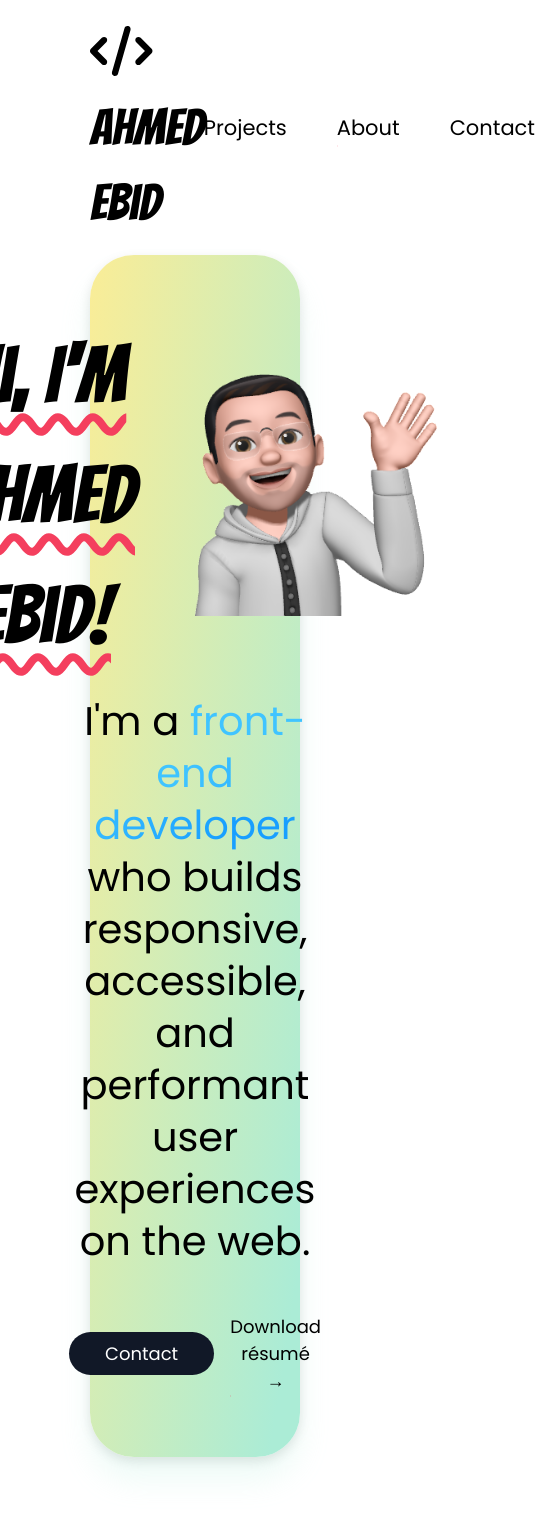
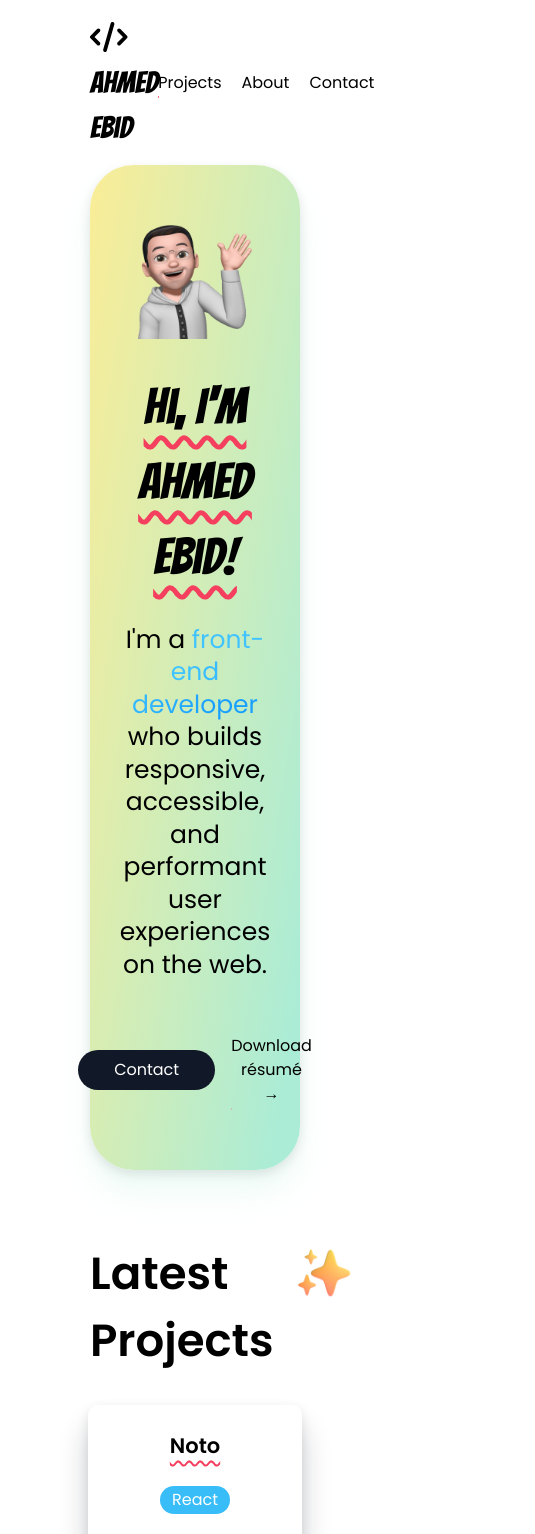
Before and after one commit to ahmedebid/react-portfolio, a React (Create React App) app: page / in a window 390 px wide. Shown: the top 1534 px of the page, 535 px wide, since content can reach past the window. Built offline with nearby package versions, Linux system fonts and the light colour scheme.

Commit message:
Implementing partial responsive design

```diff
--- a/src/components/AboutMeSection/index.js
+++ b/src/components/AboutMeSection/index.js
@@ -19,8 +19,9 @@ const toolElements = toolsData.map(item =>
 export default function AboutMeSection() {
     return(
         <section id="about-sec" className="about-me-section">
+            <h2>About Me</h2>
+            <div className="about-me-details">
                 <div className="about-me-col-1">
-                <h2>About Me</h2>
                     {/* <p>I've always been interested in tech since a young age but life had a different plan for me and I pursued a career in engineering education. In 2020, I decided to change my career and gave web development a try and since then I never looked back.</p> */}
                     <p><b>I'm Ahmed, a front-end developer living in the beautiful coastal city of Alexandria in Egypt 🌅.</b><br/><br/>I'm passionate about bringing digital products to life and creating engaging online experiences that put the user needs first and foremost. I hold B.Sc. and M.Sc. degrees in engineering.<br/><br/>My passion for web development started at a young age where I built my first website when I was 15 years old. However, I spent a couple of years, after graduating from university, in a different career path working in academia and preparing to be a professor 😅, but then I realized that my true passion is for technology and web development, and I made the transition back to what I loved 👨🏻‍💻❤️.<br/><br/>If I'm not coding, you'll find me reading a book 📖, listening to a podcast 🎧, or enjoying a walk by the sea 🌊.</p>
                     <h4>Skills</h4>
@@ -30,6 +31,13 @@ export default function AboutMeSection() {
                     <h4>Tools</h4>
                     <div className="tech-list">
                         {toolElements}
+                    </div>
+                    <div className="fun-fact-card-small-screen">
+                        <div className="fun-fact-heading">
+                            <h5>Fun fact!</h5>
+                            <img src="cowboy-hat-face.png" alt="cowboy hat face" />
+                        </div>
+                        <p> I built my first website (<a href="https://www.techtarget.com/searchmobilecomputing/definition/WAP" target="_blank" rel="noreferrer noopener">WAP</a> site to be more accurate 😄) in 2007 using a Nokia 6070 mobile phone which had a 1.8" display!</p>
                     </div>
                 </div>
 
@@ -43,6 +51,7 @@ export default function AboutMeSection() {
                         <p> I built my first website (<a href="https://www.techtarget.com/searchmobilecomputing/definition/WAP" target="_blank" rel="noreferrer noopener">WAP</a> site to be more accurate 😄) in 2007 using a Nokia 6070 mobile phone which had a 1.8" display!</p>
                     </div>
                 </div>
+            </div>
         </section>
     );
 }
--- a/src/style.css
+++ b/src/style.css
@@ -331,22 +331,26 @@ nav a {
 /* About Me Section */
 
 .about-me-section {
+  margin-bottom: 70px;
+  margin-inline: 100px;
+}
+
+.about-me-details {
   display: flex;
   justify-content: space-between;
   flex-wrap: wrap;
-  margin-bottom: 70px;
-  margin-inline: 100px;
   gap: 60px;
 }
 
-.about-me-section p {
+.about-me-details p {
   font-family: 'Nunito', sans-serif;
   font-weight: 400;
   font-size: 2.1rem;
 }
 
 .about-me-col-1 {
-  width: 57%;
+  flex-basis: 57%;
+  flex-shrink: 1;
 }
 
 .about-me-col-1 p {
@@ -360,7 +364,7 @@ nav a {
 }
 
 .tech {
-  width: 150px;
+  width: 140px;
   display: flex;
   flex-direction: column;
   justify-content: center;
@@ -382,17 +386,19 @@ nav a {
   justify-content: flex-start;
   align-items: center;
   gap: 100px;
+  flex-basis: 35%;
+  flex-shrink: 1;
 }
 
 .memoji-about {
-  width: 240px;
+  max-width: 240px;
 }
 
-.fun-fact-card {
+.fun-fact-card, .fun-fact-card-small-screen {
   display: flex;
   flex-direction: column;
   align-items: center;
-  width: 350px;
+  max-width: 350px;
   padding: 20px;
   border: 4px solid #000;
   border-radius: 20px;
@@ -419,16 +425,20 @@ nav a {
   width: 50px;
 }
 
-.fun-fact-card p {
+:where(.fun-fact-card, .fun-fact-card-small-screen) p {
   font-size: 1.8rem;
 }
 
-.fun-fact-card a {
+:where(.fun-fact-card, .fun-fact-card-small-screen) a {
   all: unset;
   cursor: pointer;
   font-weight: 700;
   color: #4D5150;
   text-decoration: underline;
+}
+
+.fun-fact-card-small-screen {
+  display: none;
 }
 
 /* Footer */
@@ -493,3 +503,113 @@ address a {
 .memoji-footer {
   width: 250px;
 }
+
+/* First Breakpoint */
+@media only screen and (max-width: 967px) {
+  .about-me-col-1 {
+    flex-basis: 100%;
+    order: 2;
+  }
+
+  .about-me-col-2 {
+    order: 1;
+    flex-direction: row;
+    flex-basis: 100%;
+  }
+
+  .about-me-section h2 {
+    margin-bottom: 30px;
+  }
+}
+
+/* Second Breakpoint */
+@media only screen and (max-width: 835px) {
+
+  h1 {
+    font-size: 4rem;
+  }
+
+  nav {
+    gap: 30px;
+  }
+
+  nav a {
+    font-size: 1.8rem;
+  }
+
+  .hello-phrase {
+    flex-direction: column;
+    gap: 30px;
+  }
+
+  .hello-phrase h3 {
+    order: 2;
+    font-size: 7rem;
+  }
+
+  .hero-section p {
+    font-size: 3rem;
+    margin-top: 30px;
+    margin-bottom: 50px;
+  }
+
+  .about-me-details {
+    flex-direction: column;
+    align-items: center;
+  }
+
+  .fun-fact-card {
+    display: none;
+  }
+
+  .fun-fact-card-small-screen {
+    display: flex;
+    max-width: 100%;
+    margin-top: 30px;
+  }
+
+  .fun-fact-card-small-screen p {
+    margin: 0;
+  }
+
+}
+
+@media only screen and (max-width: 700px) {
+  h1 {
+    font-size: 3rem;
+  }
+
+  nav {
+    gap: 20px;
+  }
+
+  nav a {
+    font-size: 1.6rem;
+  }
+
+  .memoji-hero {
+    width: 200px;
+  }
+
+  .hello-phrase h3 {
+    font-size: 5rem;
+  }
+
+  .hero-section p {
+    font-size: 2.5rem;
+  }
+
+  .hero-buttons {
+    font-size: 1.6rem;
+  }
+}
+
+@media only screen and (max-width: 600px) {
+  /* Add burger menu */
+}
+
+@media only screen and (max-width: 497px) {
+  .tech-list {
+    justify-content: center;
+  }
+}
```
Lines whose indentation alone changed are shown as unchanged.
